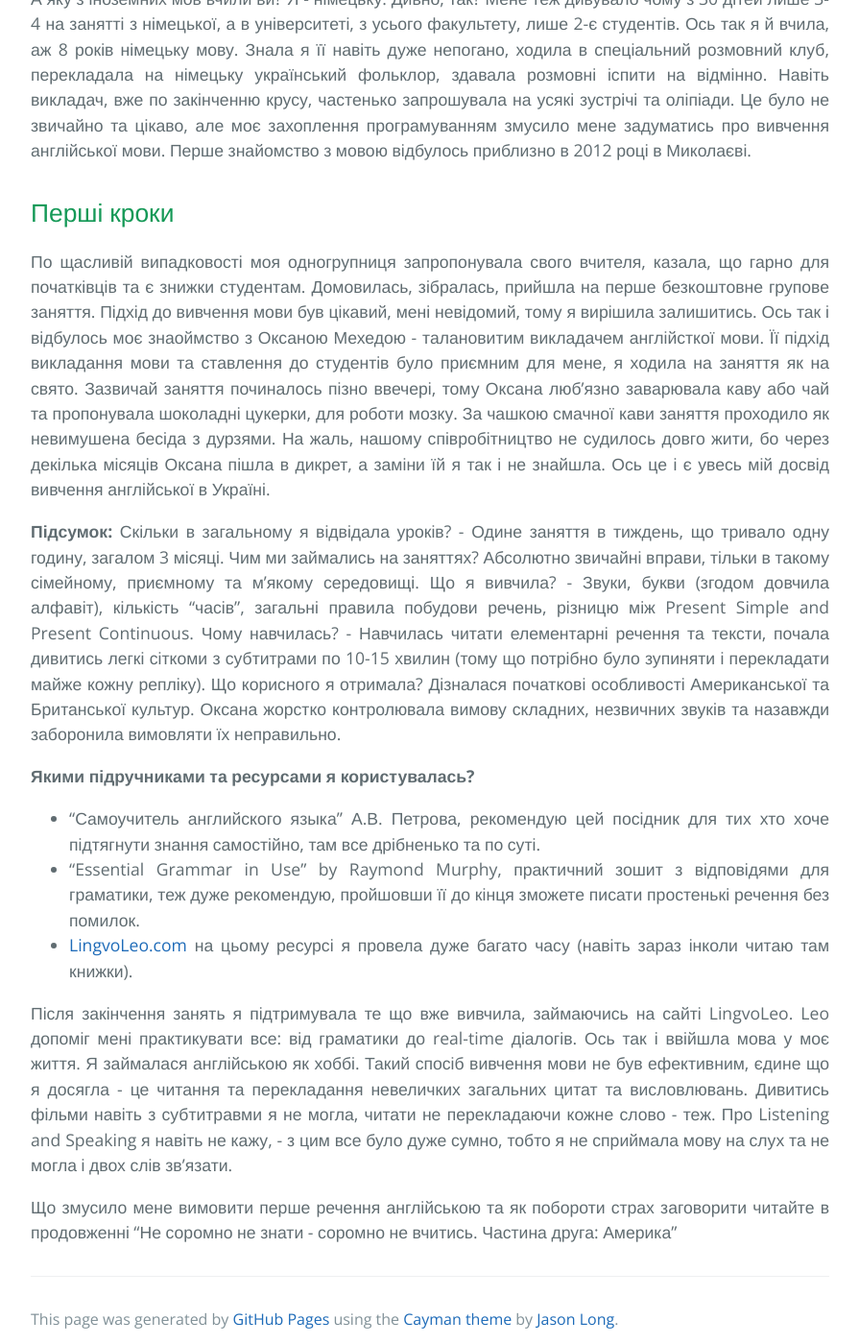
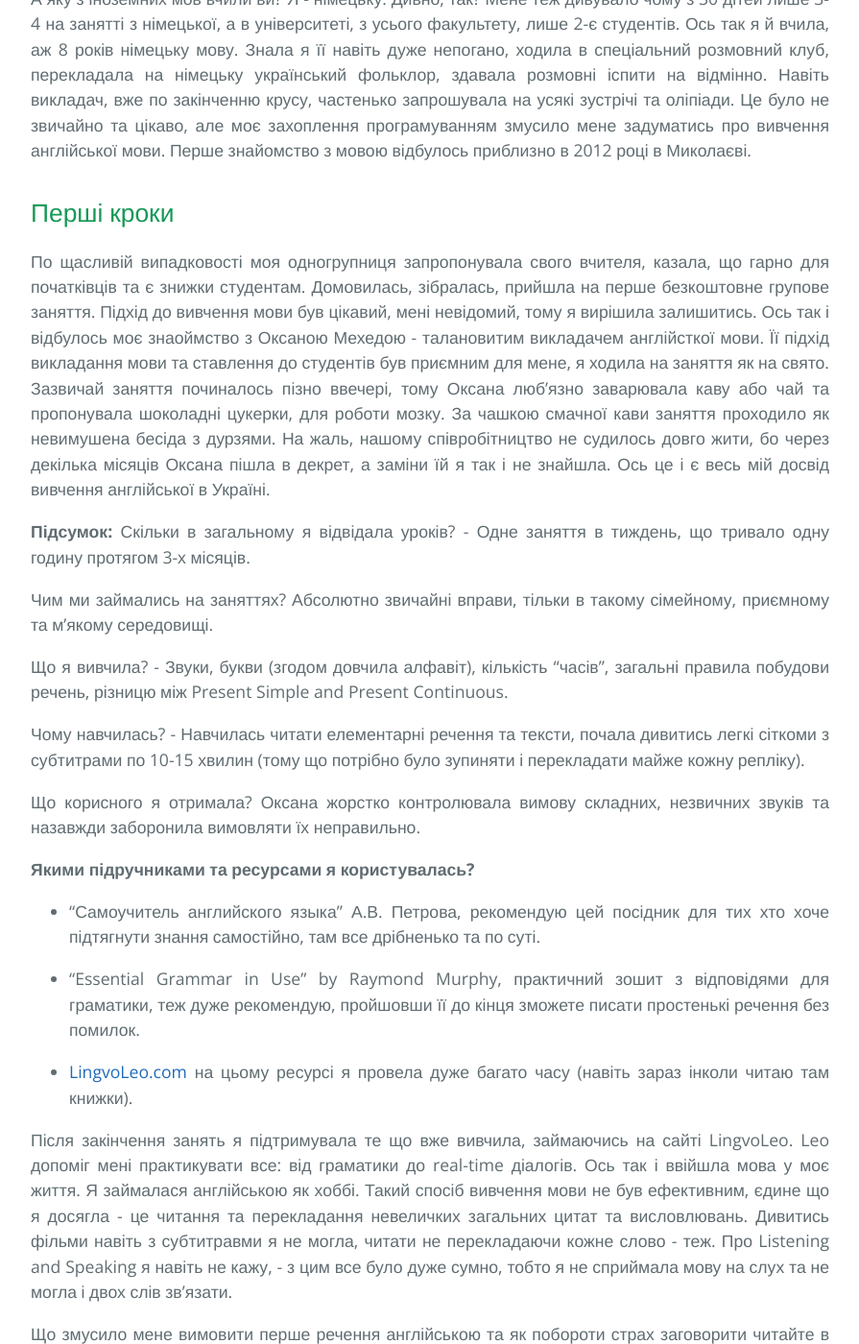
Before and after one commit to LizMars/LizMars.github.io, a Jekyll site: the page built from _posts/2015-10-5-languages.md, in a window 1280 px wide and 1400 px high, scrolled down 497 px. Shown: the whole window at 96% size, without its empty margins (192-1087 px from the left). Built offline with Jekyll 4.4.1, drawn with Linux system fonts in a browser that asks for light colours; nearby versions of some CDN libraries.

Commit message:
Spell fixes i

```diff
--- a/_posts/2015-10-5-languages.md
+++ b/_posts/2015-10-5-languages.md
@@ -11,19 +11,26 @@ tags:
 А яку з іноземних мов вчили ви? Я - німецьку. Дивно, так? Мене теж дивувало чому з 30 дітей лише 3-4 на занятті з німецької, а в університеті, з усього факультету, лише 2-є студентів. Ось так я й вчила, аж 8 років німецьку мову. Знала я її навіть дуже непогано, ходила в спеціальний розмовний клуб, перекладала на німецьку український фольклор, здавала розмовні іспити на відмінно. Навіть викладач, вже по закінченню крусу, частенько запрошувала на усякі зустрічі та оліпіади. Це було не звичайно та цікаво, але моє захоплення програмуванням змусило мене задуматись про вивчення англійської мови. Перше знайомство з мовою відбулось приблизно в 2012 році в Миколаєві.
 
 ##Перші кроки
-По щасливій випадковості моя одногрупниця запропонувала свого вчителя, казала, що гарно для початківців та є знижки студентам. Домовилась, зібралась, прийшла на перше безкоштовне групове заняття. Підхід до вивчення мови був цікавий, мені невідомий, тому я вирішила залишитись. Ось так і відбулось моє знаоймство з Оксаною Мехедою - талановитим викладачем англійсткої мови. Її підхід викладання мови та ставлення до студентів було приємним для мене, я ходила на заняття як на свято. Зазвичай заняття починалось пізно ввечері, тому Оксана люб'язно заварювала каву або чай та пропонувала шоколадні цукерки, для роботи мозку. За чашкою смачної кави заняття проходило як невимушена бесіда з дурзями. На жаль, нашому співробітництво не судилось довго жити, бо через декілька місяців Оксана пішла в дикрет, а заміни їй я так і не знайшла. Ось це і є увесь мій досвід вивчення англійської в Україні.
+По щасливій випадковості моя одногрупниця запропонувала свого вчителя, казала, що гарно для початківців та є знижки студентам. Домовилась, зібралась, прийшла на перше безкоштовне групове заняття. Підхід до вивчення мови був цікавий, мені невідомий, тому я вирішила залишитись. Ось так і відбулось моє знаоймство з Оксаною Мехедою - талановитим викладачем англійсткої мови. Її підхід викладання мови та ставлення до студентів був приємним для мене, я ходила на заняття як на свято. Зазвичай заняття починалось пізно ввечері, тому Оксана люб'язно заварювала каву або чай та пропонувала шоколадні цукерки, для роботи мозку. За чашкою смачної кави заняття проходило як невимушена бесіда з дурзями. На жаль, нашому співробітництво не судилось довго жити, бо через декілька місяців Оксана пішла в декрет, а заміни їй я так і не знайшла. Ось це і є весь мій досвід вивчення англійської в Україні.
 
 **Підсумок:**
-Скільки в загальному я відвідала уроків?  - Одине заняття в тиждень, що тривало одну годину, загалом 3 місяці.
+Скільки в загальному я відвідала уроків?  - Одне заняття в тиждень, що тривало одну годину протягом 3-х місяців.
+
 Чим ми займались на заняттях? Абсолютно звичайні вправи, тільки в такому сімейному, приємному та м'якому середовищі.
+
 Що я вивчила? - Звуки, букви (згодом довчила алфавіт), кількість "часів", загальні правила побудови речень, різницю між Present Simple and Present Continuous.
+
 Чому навчилась? - Навчилась читати елементарні речення та тексти, почала дивитись легкі сіткоми з субтитрами по 10-15 хвилин (тому що потрібно було зупиняти і перекладати майже кожну репліку).
-Що корисного я отримала? Дізналася початкові особливості Американської та Британської культур. Оксана жорстко контролювала вимову складних, незвичних звуків та назавжди заборонила вимовляти їх неправильно.
+
+Що корисного я отримала? Оксана жорстко контролювала вимову складних, незвичних звуків та назавжди заборонила вимовляти їх неправильно.
 
 **Якими підручниками та ресурсами я користувалась?**
-* "Самоучитель английского языка" А.В. Петрова, рекомендую цей посідник для тих хто хоче підтягнути знання самостійно, там все дрібненько та по суті.
-* "Essential Grammar in Use" by Raymond Murphy, практичний зошит з відповідями для граматики, теж дуже рекомендую, пройшовши її до кінця зможете писати простенькі речення без помилок.
-* [LingvoLeo.com](https://lingualeo.com) на цьому ресурсі я провела дуже багато часу (навіть зараз інколи читаю там книжки).
+
+ - "Самоучитель английского языка" А.В. Петрова, рекомендую цей посідник для тих хто хоче підтягнути знання самостійно, там все дрібненько та по суті.
+
+ - "Essential Grammar in Use" by Raymond Murphy, практичний зошит з відповідями для граматики, теж дуже рекомендую, пройшовши її до кінця зможете писати простенькі речення без помилок.
+
+ - [LingvoLeo.com](https://lingualeo.com) на цьому ресурсі я провела дуже багато часу (навіть зараз інколи читаю там книжки).
 
 Після закінчення занять я підтримувала те що вже вивчила, займаючись на сайті LingvoLeo. Leo допоміг мені практикувати все: від граматики до real-time діалогів.
 Ось так і ввійшла мова у моє життя. Я займалася англійською як хоббі. Такий спосіб вивчення мови не був ефективним, єдине що я досягла - це читання та перекладання невеличких загальних цитат та висловлювань. Дивитись фільми навіть з субтитравми я не могла, читати не перекладаючи кожне слово - теж. Про Listening and Speaking я навіть не кажу, - з цим все було дуже сумно, тобто я не сприймала мову на слух та не могла і двох слів зв'язати.
```
